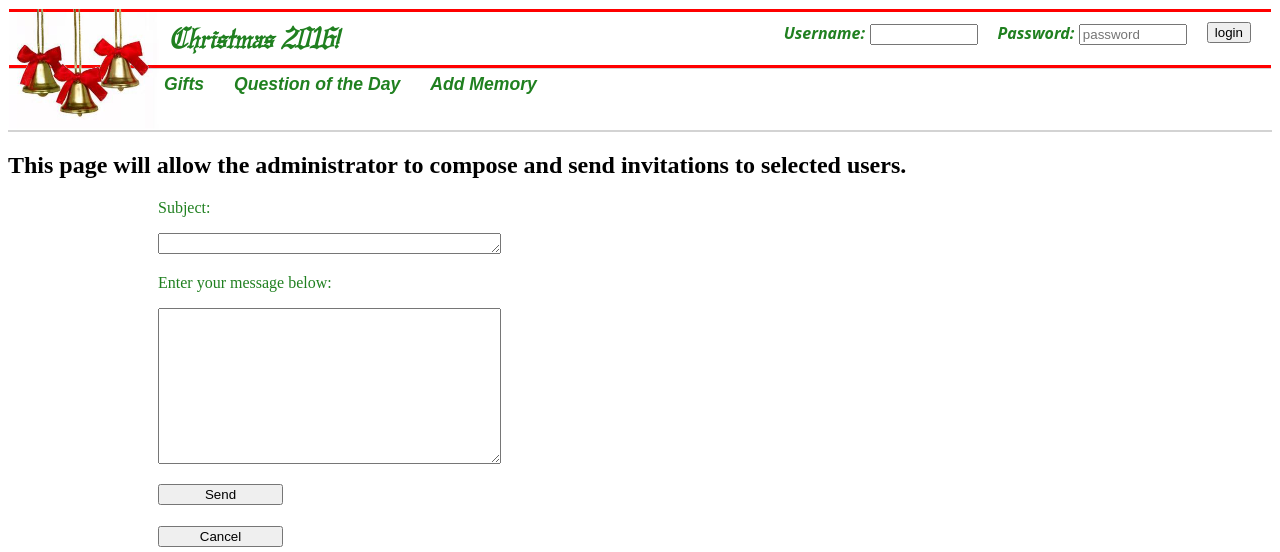
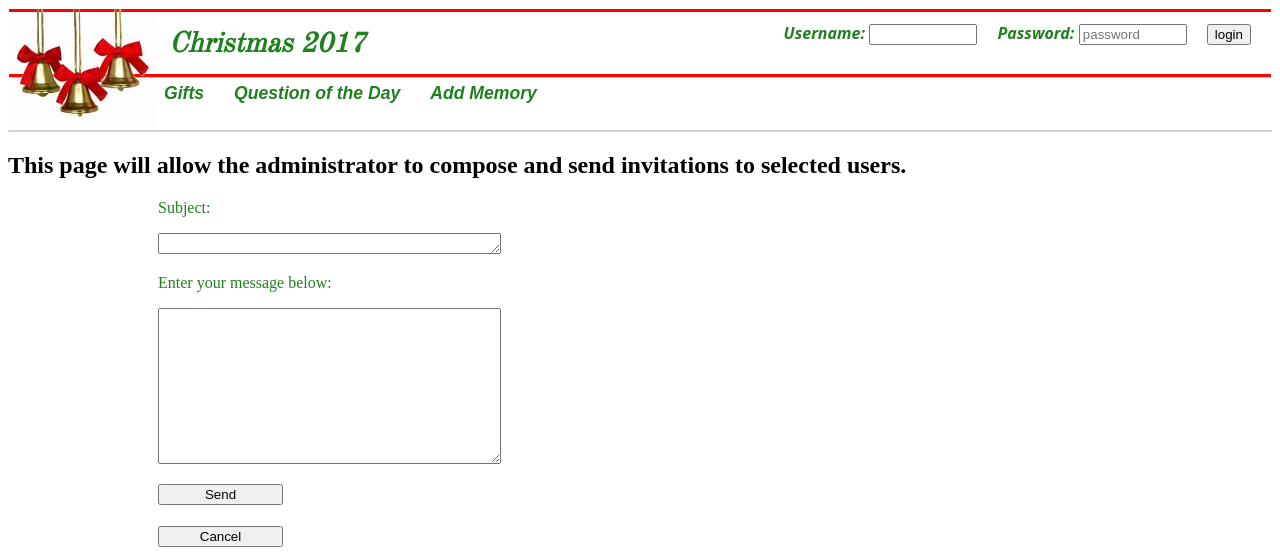
Before and after one commit to JMorris1575/christmas17, a Django app: template Christmas2017/mail/templates/mail/compose.html in a window 1280 px wide. Shown: the top 552 px of the page. Run offline with Django 3.2, Linux system fonts and the light colour scheme; the template is opened without the code that fills it, so the values that code supplies are empty; parts of the project's set-up code (start-up, migrations or seed data) failed here and were passed over.

Commit message:
Changed title font and updated header.html and base.html

```diff
--- a/Christmas2017/static/site/css/christmas16.css
+++ b/Christmas2017/static/site/css/christmas17.css
@@ -17,6 +17,11 @@ article, aside, figcaption, figure, footer, header, hgroup, menu, nav, section:
     src: url("../fonts/GregorianFLF.ttf");
     }
 
+@font-face {
+    font-family: "OldStandard";
+    src: url("../fonts/OldStandard-Regular.ttf");
+    }
+
 footer {
     bottom: 0px;
     margin-top: 20px;
@@ -31,7 +36,7 @@ header {
     margin: 0px;
     height: auto;
     color: #208020;
-    font-family: Gregorian;
+    font-family: OldStandard;
     font-style: italic;
     font-weight: bold;
     overflow: auto;
--- a/Christmas2017/templates/base.html
+++ b/Christmas2017/templates/base.html
@@ -8,11 +8,11 @@
         <meta charset="utf-8">
         <title>
             {% block title %}
-                Christmas 2016
+                Christmas 2017
             {% endblock %}
         </title>
 
-        <link href="{% static 'css/christmas16.css' %}" rel="stylesheet">
+        <link href="{% static 'css/christmas17.css' %}" rel="stylesheet">
 
         <meta http-equiv="X-UA-Compatible" content="IE=edge, chrome=1">
         <meta name="viewport" content="width=device-width, initial-scale=1">
--- a/Christmas2017/templates/header.html
+++ b/Christmas2017/templates/header.html
@@ -14,7 +14,7 @@
                     <div class="compact">
                         <!-- Website Name -->
                         <a class="no-underline" href="{% url 'dj-auth:login' %}">
-                            <span class="large">Christmas 2016!</span>
+                            <span class="large">Christmas 2017</span>
                         </a>
                         <!-- Login or Welcome Area -->
                         {% if user.is_authenticated %}
```
Also changed, not shown: Christmas2017/static/site/fonts/OldStandard-Bold.ttf (added), Christmas2017/static/site/fonts/OldStandard-Italic.ttf (added), Christmas2017/static/site/fonts/OldStandard-Regular.ttf (added), 1 other file.
